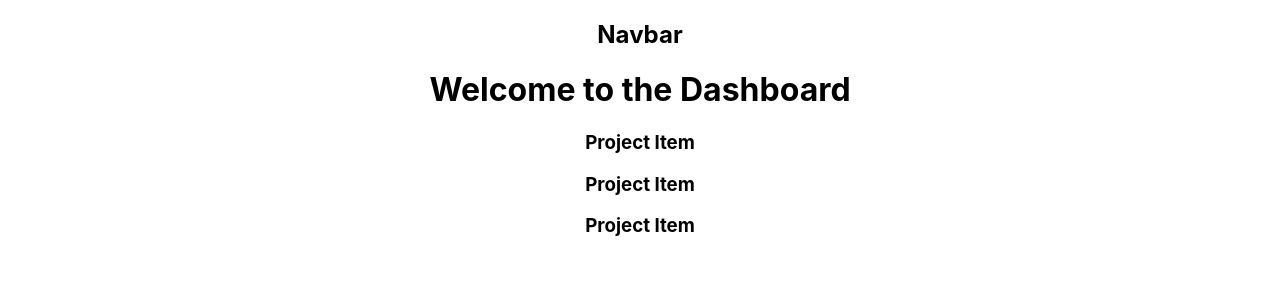
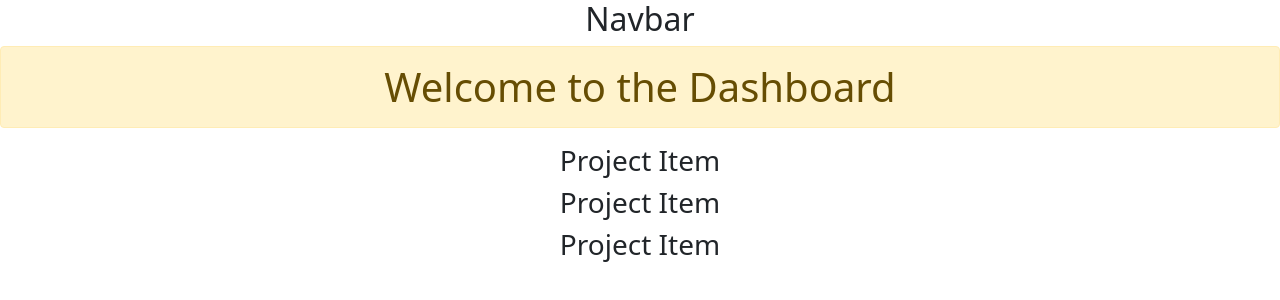
Before and after one commit to IvsonSantos/project-react, a React (Create React App) app: page / in a window 1280 px wide. Shown: the top 300 px of the page. Built offline with nearby package versions, Linux system fonts and the light colour scheme.

Commit message:
Bootstrap on the project

```diff
--- a/src/App.js
+++ b/src/App.js
@@ -1,6 +1,7 @@
 import './App.css';
 import Dashboard from './components/Dashboard';
 import Header from './components/Layer/Header';
+import "bootstrap/dist/css/bootstrap.min.css";
 
 function App() {
   return (
--- a/src/components/Dashboard.js
+++ b/src/components/Dashboard.js
@@ -5,7 +5,7 @@
     render() {
         return  (
             <div>
-                <h1>Welcome to the Dashboard</h1>
+                <h1 className="alert alert-warning">Welcome to the Dashboard</h1>
                 <ProjectItem />
                 <ProjectItem />
                 <ProjectItem />
```
